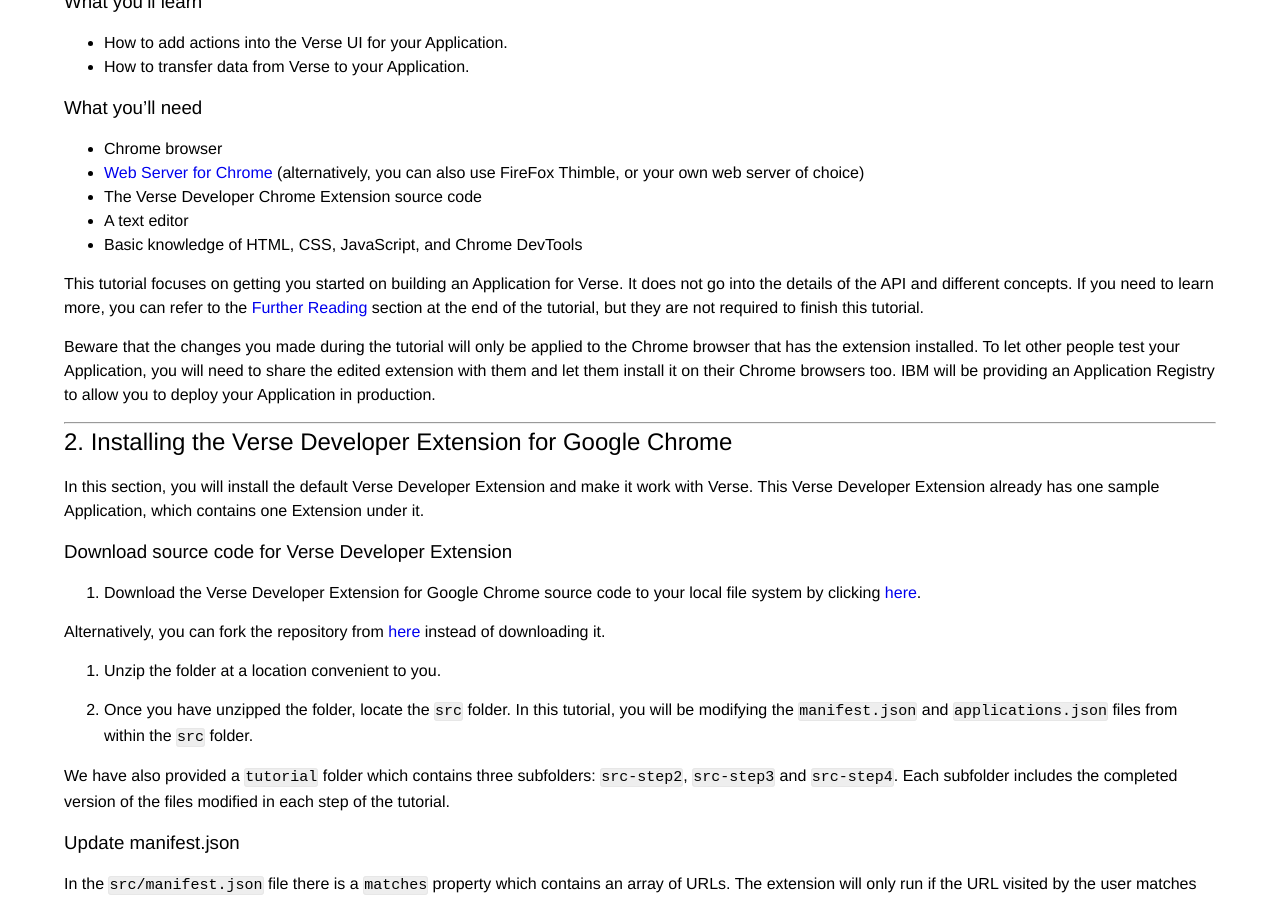
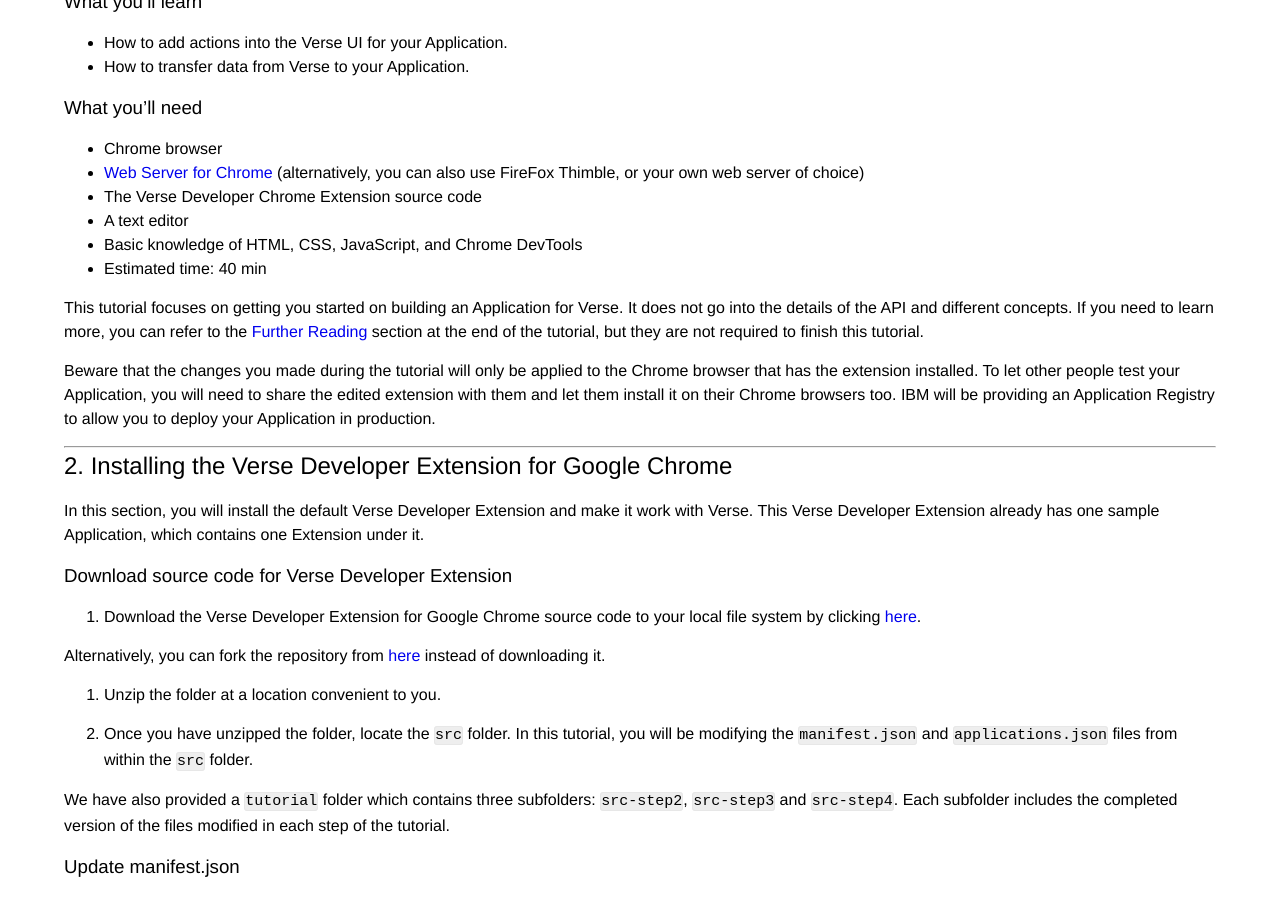
Before and after one commit to ibmverse/verse-developer, a Jekyll site: the page built from _tutorials/tutorial_verse_developer.md, in a window 1280 px wide and 900 px high, scrolled down 790 px. Built offline with Jekyll 4.4.1, drawn with Linux system fonts in a browser that asks for light colours.

Commit message:
250599: add estimated time 40 min

```diff
--- a/_tutorials/tutorial_verse_developer.md
+++ b/_tutorials/tutorial_verse_developer.md
@@ -43,6 +43,7 @@
 * The Verse Developer Chrome Extension source code
 * A text editor
 * Basic knowledge of HTML, CSS, JavaScript, and Chrome DevTools
+* Estimated time: 40 min
 
 This tutorial focuses on getting you started on building an Application for Verse. It does not go into the details of the API and different concepts. If you need to learn more, you can refer to the [Further Reading](#further-reading) section at the end of the tutorial, but they are not required to finish this tutorial.
 
```
